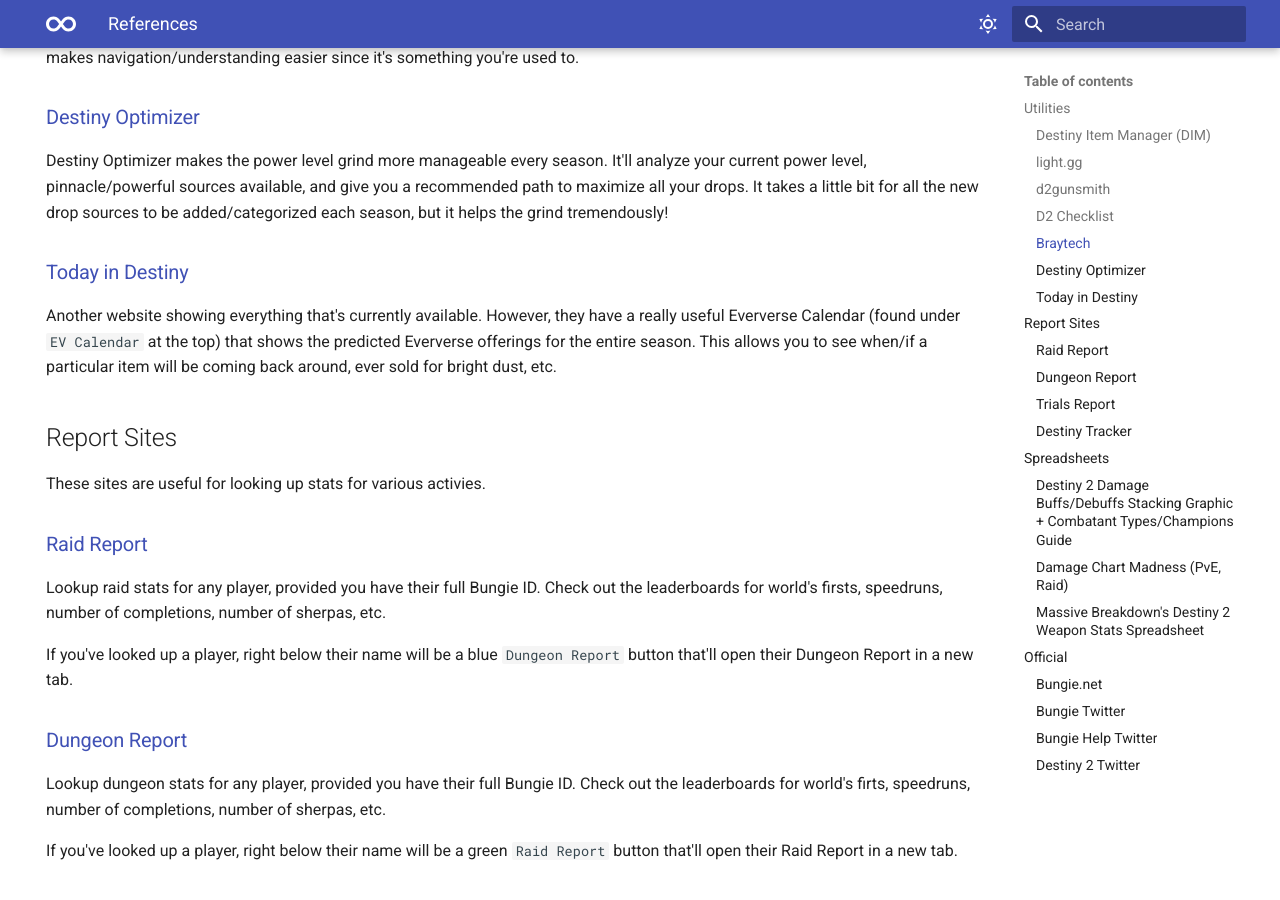
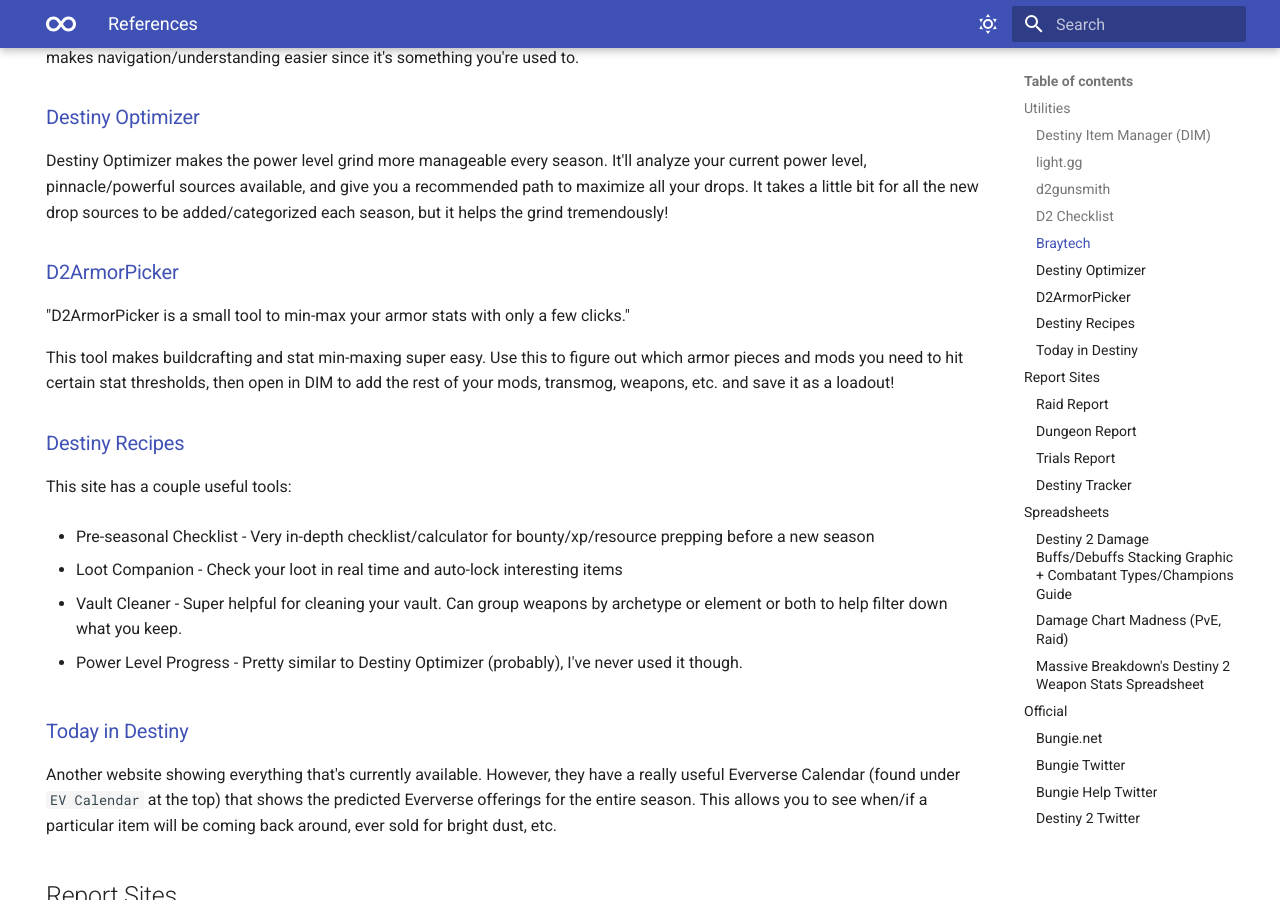
Before and after one commit to Ad-Infinitum-Code/clan-website, an MkDocs documentation site: the page built from docs/references/index.md, in a window 1280 px wide and 900 px high, scrolled down 1582 px. Built offline with MkDocs 1.6.1 and Material for MkDocs 9.7.7, drawn with Linux system fonts in a browser that asks for light colours.

Commit message:
added d2armorpicker and destiny recipes

```diff
--- a/docs/references/index.md
+++ b/docs/references/index.md
@@ -77,6 +77,26 @@ Braytech takes some exploring to really see it's benefits and features. The main
 
 Destiny Optimizer makes the power level grind more manageable every season. It'll analyze your current power level, pinnacle/powerful sources available, and give you a recommended path to maximize all your drops. It takes a little bit for all the new drop sources to be added/categorized each season, but it helps the grind tremendously!
 
+<!-- d2armorpicker -->
+### <a href="https://d2armorpicker.com/" target="_blank">D2ArmorPicker</a>
+
+"D2ArmorPicker is a small tool to min-max your armor stats with only a few clicks."
+
+This tool makes buildcrafting and stat min-maxing super easy. Use this to figure out which armor pieces and mods you need to hit certain stat thresholds, then open in DIM to add the rest of your mods, transmog, weapons, etc. and save it as a loadout!
+
+<!-- destiny recipes -->
+### <a href="https://destinyrecipes.com/" target="_blank">Destiny Recipes</a>
+
+This site has a couple useful tools:
+
+- Pre-seasonal Checklist - Very in-depth checklist/calculator for bounty/xp/resource prepping before a new season
+
+- Loot Companion - Check your loot in real time and auto-lock interesting items
+
+- Vault Cleaner - Super helpful for cleaning your vault. Can group weapons by archetype or element or both to help filter down what you keep.
+
+- Power Level Progress - Pretty similar to Destiny Optimizer (probably), I've never used it though.
+
 <!-- todayindestiny -->
 ### <a href="https://www.todayindestiny.com/" target="_blank">Today in Destiny</a>
 
```
